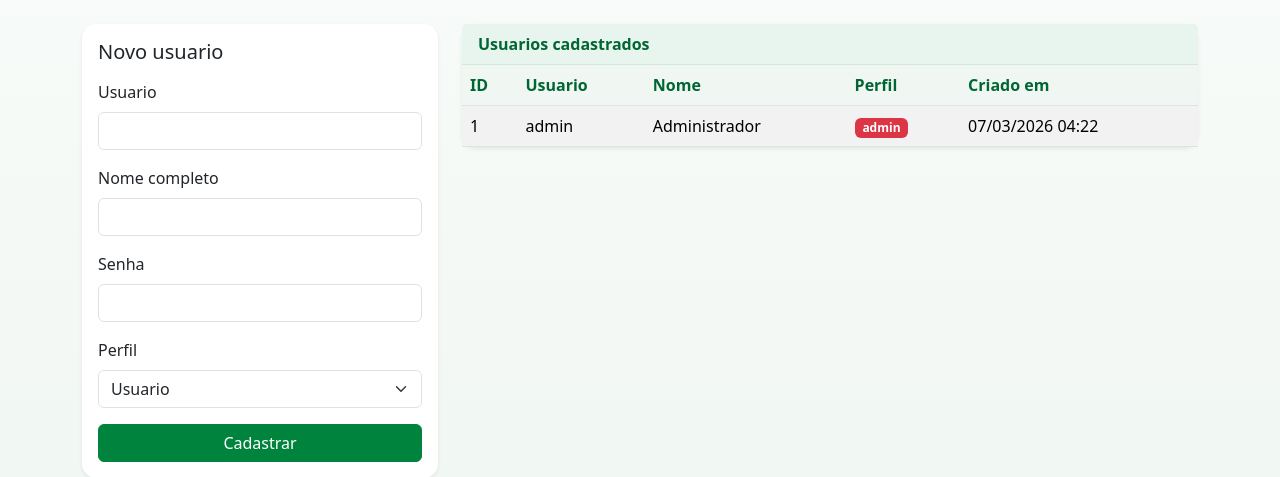
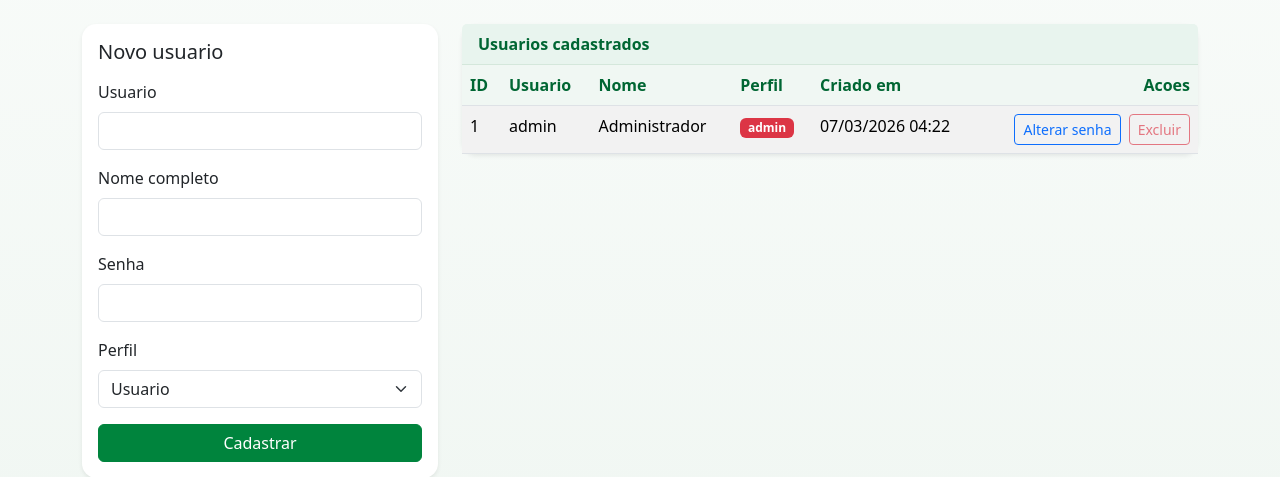
Before and after one commit to lightdi/pedagogico, a Flask app: page /users in a window 1280 px wide. Shown: the part 60-537 px from the top of the page. Run offline with Flask 3, Linux system fonts and the light colour scheme; a user stored in the database is signed in; some libraries are stand-ins or nearby versions.

Commit message:
Versão  docker-compopse alterar senha

```diff
--- a/app.py
+++ b/app.py
@@ -713,6 +713,59 @@ def users():
     return render_template("users.html", users=all_users)
 
 
+@app.route("/users/<int:user_id>/alterar-senha", methods=["POST"])
+@admin_required
+def user_alterar_senha(user_id: int):
+    user = User.query.get(user_id)
+    if user is None:
+        flash("Usuario nao encontrado.", "danger")
+        return redirect(url_for("users"))
+    nova_senha = request.form.get("nova_senha", "")
+    confirmar = request.form.get("confirmar_senha", "")
+    if not nova_senha or len(nova_senha) < 4:
+        flash("Informe uma nova senha com no minimo 4 caracteres.", "warning")
+        return redirect(url_for("users"))
+    if nova_senha != confirmar:
+        flash("A senha e a confirmacao nao conferem.", "danger")
+        return redirect(url_for("users"))
+    user.set_password(nova_senha)
+    register_action(
+        "CHANGE_PASSWORD",
+        f"Senha do usuario '{user.username}' alterada por admin.",
+        auto_commit=False,
+    )
+    db.session.commit()
+    flash("Senha alterada com sucesso.", "success")
+    return redirect(url_for("users"))
+
+
+@app.route("/users/<int:user_id>/excluir", methods=["POST"])
+@admin_required
+def user_excluir(user_id: int):
+    user = User.query.get(user_id)
+    if user is None:
+        flash("Usuario nao encontrado.", "danger")
+        return redirect(url_for("users"))
+    if user.id == current_user.id:
+        flash("Voce nao pode excluir a si mesmo.", "danger")
+        return redirect(url_for("users"))
+    admins_count = User.query.filter_by(role="admin").count()
+    if user.role == "admin" and admins_count <= 1:
+        flash("Nao e possivel excluir o unico usuario admin.", "danger")
+        return redirect(url_for("users"))
+    username = user.username
+    ActionLog.query.filter_by(user_id=user_id).update({ActionLog.user_id: None})
+    db.session.delete(user)
+    register_action(
+        "DELETE_USER",
+        f"Usuario '{username}' excluido.",
+        auto_commit=False,
+    )
+    db.session.commit()
+    flash("Usuario excluido com sucesso.", "success")
+    return redirect(url_for("users"))
+
+
 @app.route("/turma-nomes", methods=["GET", "POST"])
 @admin_required
 def turma_nomes():
--- /dev/null
+++ b/login inicial.txt
@@ -0,0 +1 @@
+Primeiro acesso: usuario admin e senha 2026ifpb!
--- a/templates/users.html
+++ b/templates/users.html
@@ -46,6 +46,7 @@
                             <th>Nome</th>
                             <th>Perfil</th>
                             <th>Criado em</th>
+                            <th class="text-end">Acoes</th>
                         </tr>
                     </thead>
                     <tbody>
@@ -60,10 +61,14 @@
                                 </span>
                             </td>
                             <td>{{ user.created_at.strftime('%d/%m/%Y %H:%M') }}</td>
+                            <td class="text-end">
+                                <button type="button" class="btn btn-sm btn-outline-primary me-1" data-bs-toggle="modal" data-bs-target="#modalAlterarSenha" data-user-id="{{ user.id }}" data-username="{{ user.username }}">Alterar senha</button>
+                                <button type="button" class="btn btn-sm btn-outline-danger" data-bs-toggle="modal" data-bs-target="#modalExcluirUsuario" data-user-id="{{ user.id }}" data-username="{{ user.username }}" {{ 'disabled' if user.id == current_user.id else '' }}>Excluir</button>
+                            </td>
                         </tr>
                         {% else %}
                         <tr>
-                            <td colspan="5" class="text-center text-muted py-4">Nenhum usuario cadastrado.</td>
+                            <td colspan="6" class="text-center text-muted py-4">Nenhum usuario cadastrado.</td>
                         </tr>
                         {% endfor %}
                     </tbody>
@@ -72,4 +77,84 @@
         </div>
     </div>
 </div>
+
+<div class="modal fade" id="modalAlterarSenha" tabindex="-1" aria-labelledby="modalAlterarSenhaLabel" aria-hidden="true">
+    <div class="modal-dialog modal-dialog-centered">
+        <div class="modal-content">
+            <div class="modal-header">
+                <h5 class="modal-title" id="modalAlterarSenhaLabel">Alterar senha</h5>
+                <button type="button" class="btn-close" data-bs-dismiss="modal" aria-label="Fechar"></button>
+            </div>
+            <form method="post" action="" id="formAlterarSenha">
+                <div class="modal-body">
+                    <p class="small text-muted mb-3">Usuario: <strong id="modalAlterarSenhaUsername"></strong></p>
+                    <div class="mb-3">
+                        <label class="form-label" for="nova_senha">Nova senha</label>
+                        <input type="password" class="form-control" id="nova_senha" name="nova_senha" minlength="4" required>
+                    </div>
+                    <div class="mb-3">
+                        <label class="form-label" for="confirmar_senha">Confirmar senha</label>
+                        <input type="password" class="form-control" id="confirmar_senha" name="confirmar_senha" minlength="4" required>
+                    </div>
+                </div>
+                <div class="modal-footer">
+                    <button type="button" class="btn btn-secondary" data-bs-dismiss="modal">Cancelar</button>
+                    <button type="submit" class="btn btn-primary">Alterar senha</button>
+                </div>
+            </form>
+        </div>
+    </div>
+</div>
+
+<div class="modal fade" id="modalExcluirUsuario" tabindex="-1" aria-labelledby="modalExcluirUsuarioLabel" aria-hidden="true">
+    <div class="modal-dialog modal-dialog-centered">
+        <div class="modal-content">
+            <div class="modal-header">
+                <h5 class="modal-title" id="modalExcluirUsuarioLabel">Excluir usuario</h5>
+                <button type="button" class="btn-close" data-bs-dismiss="modal" aria-label="Fechar"></button>
+            </div>
+            <div class="modal-body">
+                <p class="mb-0">Tem certeza que deseja excluir o usuario <strong id="modalExcluirUsuarioUsername"></strong>? Esta acao nao pode ser desfeita.</p>
+            </div>
+            <div class="modal-footer">
+                <button type="button" class="btn btn-secondary" data-bs-dismiss="modal">Cancelar</button>
+                <form method="post" action="" id="formExcluirUsuario" class="d-inline">
+                    <button type="submit" class="btn btn-danger">Excluir usuario</button>
+                </form>
+            </div>
+        </div>
+    </div>
+</div>
+
+<script>
+(function () {
+    var modalSenha = document.getElementById('modalAlterarSenha');
+    if (modalSenha) {
+        var formSenha = document.getElementById('formAlterarSenha');
+        var labelUsername = document.getElementById('modalAlterarSenhaUsername');
+        modalSenha.addEventListener('show.bs.modal', function (e) {
+            var btn = e.relatedTarget;
+            if (!btn || !formSenha) return;
+            var id = btn.getAttribute('data-user-id');
+            var username = btn.getAttribute('data-username');
+            if (labelUsername) labelUsername.textContent = username || '';
+            formSenha.action = '{{ url_for("user_alterar_senha", user_id=0) }}'.replace('/0/', '/' + id + '/');
+            formSenha.reset();
+        });
+    }
+    var modalExcluir = document.getElementById('modalExcluirUsuario');
+    if (modalExcluir) {
+        var formExcluir = document.getElementById('formExcluirUsuario');
+        var labelExcluir = document.getElementById('modalExcluirUsuarioUsername');
+        modalExcluir.addEventListener('show.bs.modal', function (e) {
+            var btn = e.relatedTarget;
+            if (!btn || !formExcluir) return;
+            var id = btn.getAttribute('data-user-id');
+            var username = btn.getAttribute('data-username');
+            if (labelExcluir) labelExcluir.textContent = username || '';
+            formExcluir.action = '{{ url_for("user_excluir", user_id=0) }}'.replace('/0/', '/' + id + '/');
+        });
+    }
+})();
+</script>
 {% endblock %}
```
